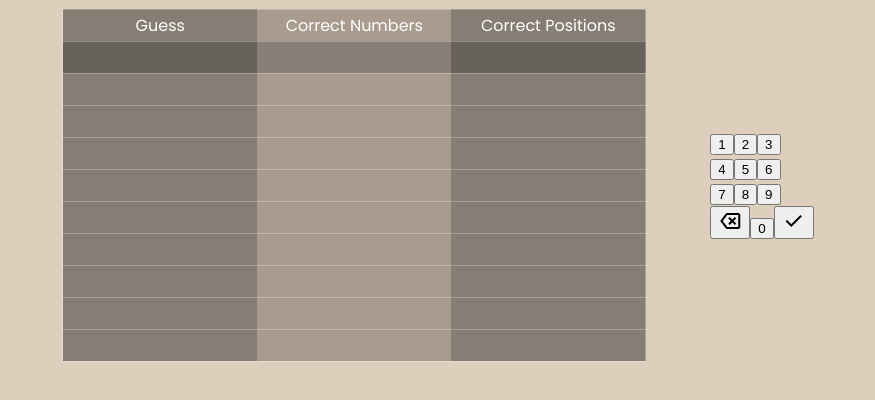
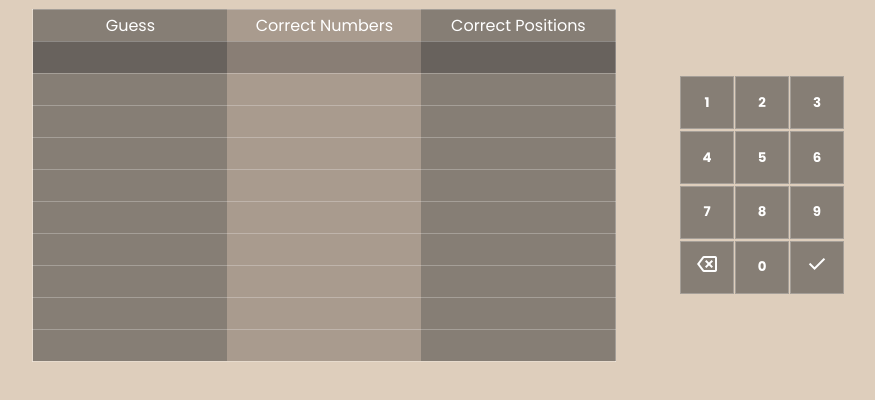
Before and after one commit to antaww/gtn, a plain HTML site: page index.html in a window 1280 px wide. Shown: the part 326-726 px from the top of the page, without its empty margins (202-1077 px from the left). Drawn offline with nearby package versions, Linux system fonts and the light colour scheme.

Commit message:
feat(ui): Add keyboard style.

```diff
--- a/styles/index.css
+++ b/styles/index.css
@@ -72,3 +72,30 @@ td:nth-of-type(2n+1), th:nth-of-type(2n+1) {
     display: flex;
     gap: 4em;
 }
+
+.keyboard-button {
+    background-color: #867e75;
+    border: 1px solid #ffffff40;
+    color: white;
+    font-family: 'Poppins', serif;
+    font-weight: 600;
+    height: 4em;
+    transition: all .3s;
+    width: 4em;
+}
+
+.keyboard-button:hover {
+    background-color: #645e58;
+    cursor: pointer;
+}
+
+.keyboard {
+    display: flex;
+    flex-flow: column;
+    gap: .1em;
+}
+
+.keyboard-row {
+    display: flex;
+    gap: .1em;
+}
--- a/styles/loading-screen.css
+++ b/styles/loading-screen.css
@@ -12,7 +12,7 @@
 
 .loading-screen h1 {
     color: white;
-    font-family: 'Poppins', serif;
+    font-family: 'Poppins';
     font-size: 4em;
     font-weight: 800;
 }
```
